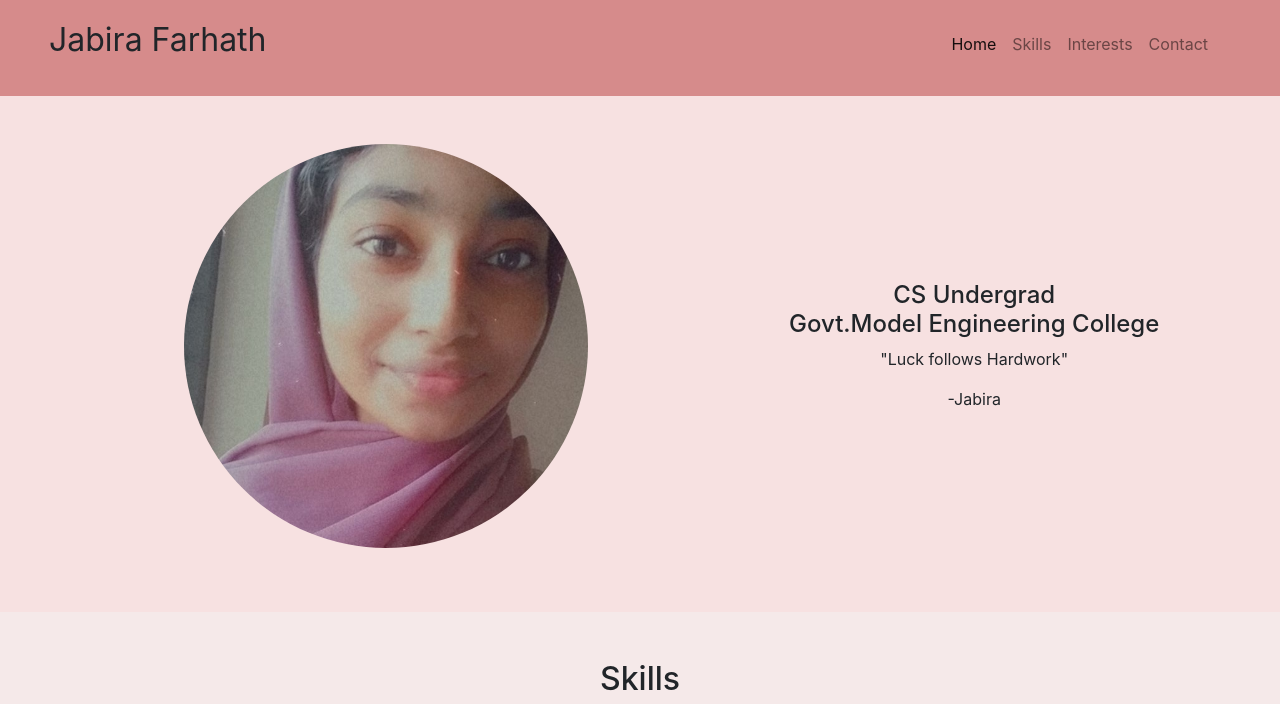
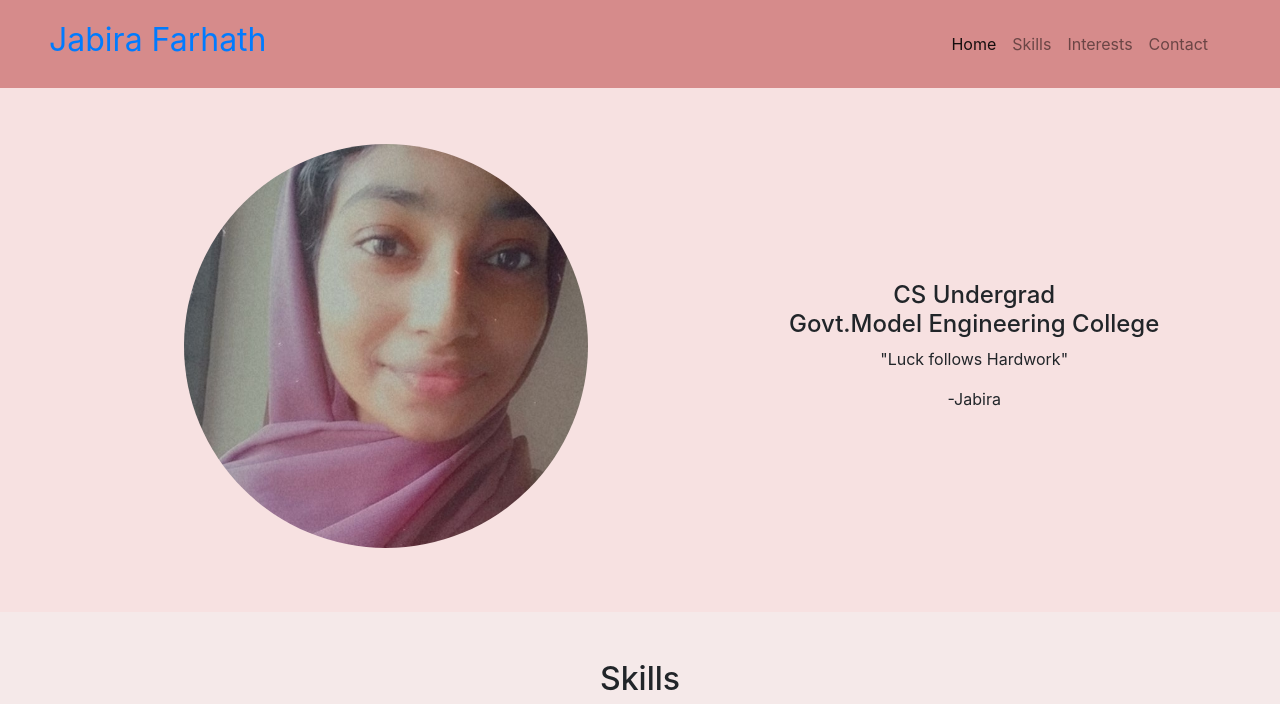
Before and after one commit to jabirafarhath/jabira-static-website, a plain HTML site: page index.html in a window 1280 px wide. Shown: the top 704 px of the page. Drawn offline with nearby package versions, Linux system fonts and the light colour scheme.

Commit message:
Update index.html

```diff
--- a/index.html
+++ b/index.html
@@ -13,7 +13,7 @@
     <header class="p-3 mb-0 bg4-header " >
       <div class="row">
         <div class="col-md-6 col-9 pl-5">
-          <p class="fontj">Jabira Farhath</p>
+          <a href="https://jabirafarhath.github.io/jabira-static-website/" class="fontj">Jabira Farhath</a>
         </div>
         <div class="col-md-6 col-3">
           <nav class="navbar navbar-expand-lg navbar-light text-dark pr-5">
```
